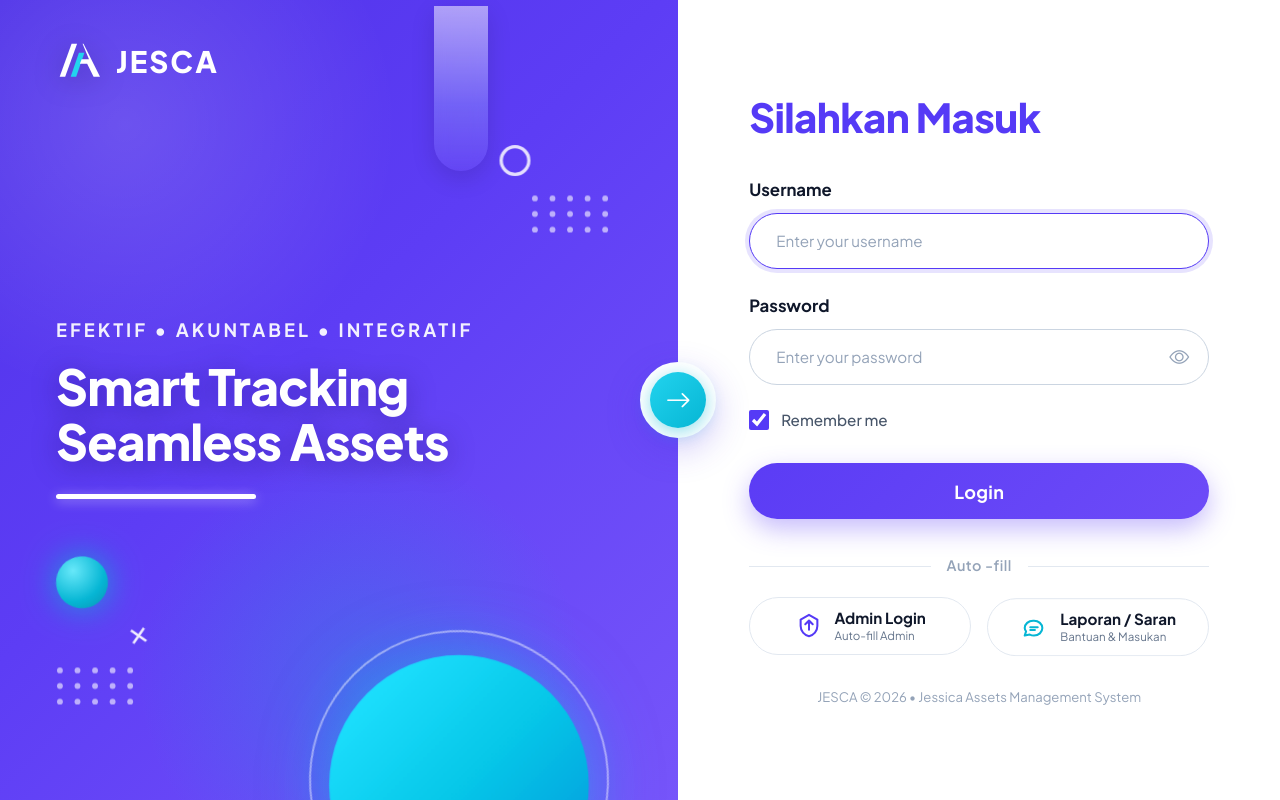
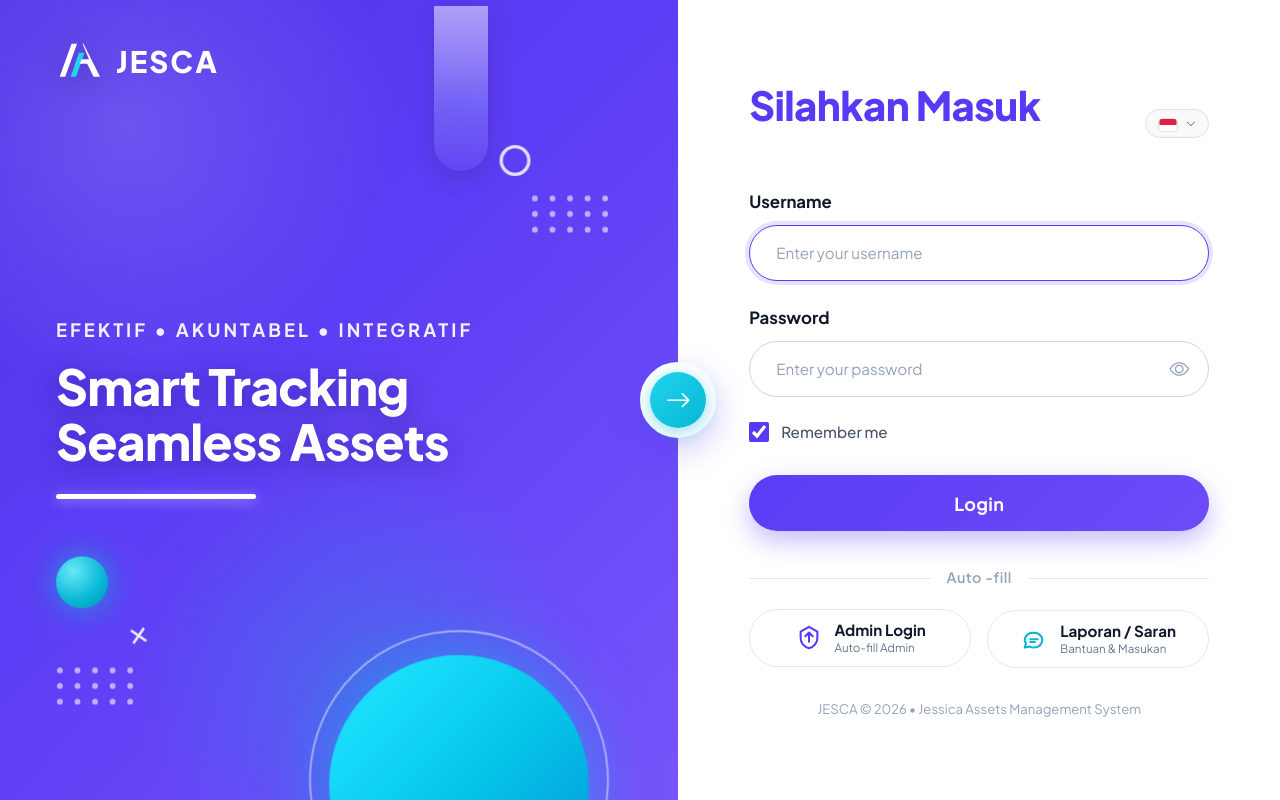
Before and after one commit to Loraxsian/JESCA, a Flask app: page /login in a window 1280 px wide. Run offline with Flask 3, Linux system fonts and the light colour scheme; some libraries are stand-ins or nearby versions.

Commit message:
feat(i18n): add login page language toggle and assets cache buster v2.5.8

```diff
--- a/static/js/app.js
+++ b/static/js/app.js
@@ -115,7 +115,8 @@ window.JescaI18n = {
             dash_col_book_val: 'Nilai Buku',
             dash_recent_activity: 'Aktivitas Terkini',
             dash_view_logs: 'Lihat Log',
-            dash_no_assets: 'Belum ada aset terdaftar.'
+            dash_no_assets: 'Belum ada aset terdaftar.',
+            login_title: 'Silahkan Masuk'
         },
         en: {
             nav_choose_lang: 'CHOOSE LANGUAGE',
@@ -179,7 +180,8 @@ window.JescaI18n = {
             dash_col_book_val: 'Book Value',
             dash_recent_activity: 'Recent Activity',
             dash_view_logs: 'View Logs',
-            dash_no_assets: 'No assets registered yet.'
+            dash_no_assets: 'No assets registered yet.',
+            login_title: 'Please Sign In'
         }
     },
 
@@ -197,6 +199,10 @@ window.JescaI18n = {
         var flagContainer = document.getElementById('currentLangFlag');
         if (flagContainer && this.flagSvgs[lang]) {
             flagContainer.innerHTML = this.flagSvgs[lang];
+        }
+        var loginFlagContainer = document.getElementById('loginActiveFlag');
+        if (loginFlagContainer && this.flagSvgs[lang]) {
+            loginFlagContainer.innerHTML = this.flagSvgs[lang];
         }
 
         // Update Checkmarks in dropdown
--- a/templates/base.html
+++ b/templates/base.html
@@ -17,7 +17,7 @@
     <link href="https://cdn.jsdelivr.net/npm/bootstrap-icons@1.11.3/font/bootstrap-icons.min.css" rel="stylesheet">
 
     <!-- Custom Style -->
-    <link rel="stylesheet" href="{{ url_for('static', filename='css/style.css') }}">
+    <link rel="stylesheet" href="{{ url_for('static', filename='css/style.css') }}?v=2.5.8">
 
     <!-- Favicon JA -->
     <link rel="icon" href="{{ url_for('static', filename='img/favicon.svg') }}" type="image/svg+xml">
@@ -996,7 +996,7 @@
     <script src="https://cdn.jsdelivr.net/npm/bootstrap@5.3.3/dist/js/bootstrap.bundle.min.js"></script>
 
     <!-- Global App JS -->
-    <script src="{{ url_for('static', filename='js/app.js') }}"></script>
+    <script src="{{ url_for('static', filename='js/app.js') }}?v=2.5.8"></script>
 
     <!-- Theme Switcher JS -->
     <script>
--- a/templates/login.html
+++ b/templates/login.html
@@ -860,8 +860,49 @@ body, html {
     <div class="form-panel">
         <div class="form-wrapper">
 
-            <!-- Judul Form Sesuai Gambar: Silahkan Masuk -->
-            <h2 class="form-title">Silahkan Masuk</h2>
+            <!-- Judul Form Sesuai Gambar: Silahkan Masuk & Language Switcher -->
+            <div class="d-flex align-items-center justify-content-between mb-4">
+                <h2 class="form-title mb-0" data-i18n="login_title">Silahkan Masuk</h2>
+                <div class="dropdown">
+                    <button class="btn btn-light border d-flex align-items-center gap-2 py-1 px-2.5 rounded-pill shadow-xs" type="button" data-bs-toggle="dropdown" aria-expanded="false" title="Pilih Bahasa / Choose Language" style="font-size: 0.78rem;">
+                        <span id="loginActiveFlag">
+                            <svg width="18" height="12" viewBox="0 0 20 14" fill="none" class="rounded-1 border shadow-xs" style="vertical-align: middle;">
+                                <rect width="20" height="7" fill="#E11D48"/>
+                                <rect y="7" width="20" height="7" fill="#FFFFFF"/>
+                            </svg>
+                        </span>
+                        <i class="bi bi-chevron-down text-muted" style="font-size: 0.65rem;"></i>
+                    </button>
+                    <ul class="dropdown-menu dropdown-menu-end shadow-sm border py-1.5" style="min-width: 175px;">
+                        <li>
+                            <button class="dropdown-item py-1.5 d-flex align-items-center gap-2 lang-option" data-lang="id">
+                                <svg width="18" height="12" viewBox="0 0 20 14" fill="none" class="rounded-1 border shadow-xs">
+                                    <rect width="20" height="7" fill="#E11D48"/>
+                                    <rect y="7" width="20" height="7" fill="#FFFFFF"/>
+                                </svg>
+                                <span class="small fw-semibold">Indonesia</span>
+                                <i class="bi bi-check-lg ms-auto text-primary d-none lang-check-id"></i>
+                            </button>
+                        </li>
+                        <li>
+                            <button class="dropdown-item py-1.5 d-flex align-items-center gap-2 lang-option" data-lang="en">
+                                <svg width="18" height="12" viewBox="0 0 60 30" fill="none" class="rounded-1 border shadow-xs">
+                                    <clipPath id="uk-flag-clip-login"><path d="M0 0h60v30H0z"/></clipPath>
+                                    <g clip-path="url(#uk-flag-clip-login)">
+                                        <path d="M0 0h60v30H0z" fill="#012169"/>
+                                        <path d="M0 0l60 30m0-30L0 30" stroke="#FFFFFF" stroke-width="6"/>
+                                        <path d="M0 0l60 30m0-30L0 30" stroke="#C8102E" stroke-width="4"/>
+                                        <path d="M30 0v30M0 15h60" stroke="#FFFFFF" stroke-width="10"/>
+                                        <path d="M30 0v30M0 15h60" stroke="#C8102E" stroke-width="6"/>
+                                    </g>
+                                </svg>
+                                <span class="small fw-semibold">English</span>
+                                <i class="bi bi-check-lg ms-auto text-primary d-none lang-check-en"></i>
+                            </button>
+                        </li>
+                    </ul>
+                </div>
+            </div>
 
             <!-- Flash Error/Success Messages -->
             {% with messages = get_flashed_messages(with_categories=true) %}
```
